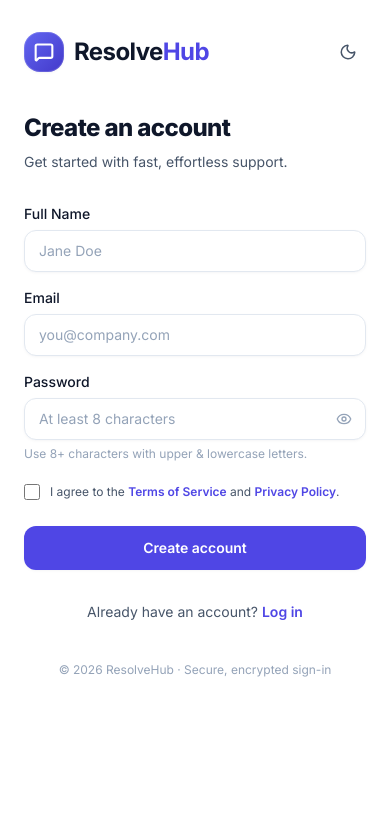
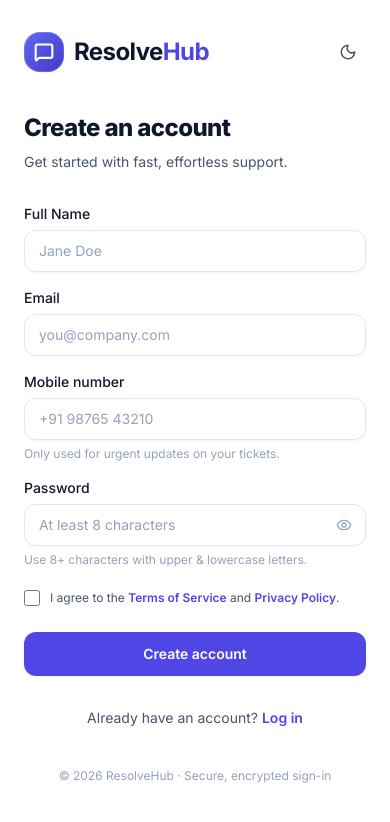
Before and after one commit to 1devchoudhary/ResolveHub, a React (Vite) app in the folder frontend/: page /signup in a window 390 px wide. Shown: the top 822 px of the page. Built offline with nearby package versions, Linux system fonts and the light colour scheme.

Commit message:
feat(frontend): add mobile number field to signup

```diff
--- a/frontend/src/hooks/useSignUp.js
+++ b/frontend/src/hooks/useSignUp.js
@@ -1,9 +1,10 @@
 import { useState } from "react"
-import { validateName, validateEmail, validatePassword } from "../utilities/validation";
+import { validateName, validateEmail, validateMobile, validatePassword } from "../utilities/validation";
 
 export const useSignUp =  () => {
     const [fullName, setFullName] = useState("");
     const [email, setEmail] = useState("");
+    const [mobile, setMobile] = useState("");
     const [password, setPassword] = useState("");
     const [showPassword, setShowPassword] = useState(false);
     const [agreeTerms, setAgreeTerms] = useState(false);
@@ -21,6 +22,10 @@ export const useSignUp =  () => {
         const emailError = validateEmail(email);
         if(emailError) newErrors.email = emailError;
 
+        const mobileError = validateMobile(mobile);
+        if(mobileError) newErrors.mobile = mobileError;
+
+
         const passwordError = validatePassword(password);
         if(passwordError) newErrors.password = passwordError;
 
@@ -35,6 +40,7 @@ export const useSignUp =  () => {
     return {
     fullName, setFullName,
     email, setEmail,
+    mobile, setMobile,
     password, setPassword,
     showPassword, setShowPassword,
     agreeTerms, setAgreeTerms,
--- a/frontend/src/mocks/customerData.js
+++ b/frontend/src/mocks/customerData.js
@@ -17,7 +17,7 @@ export const currentUser = {
   _id: 'u_1001',
   name: 'Jane Cooper',
   email: 'jane.cooper@acme.io',
-  phone: '+1 415 555 0132',
+  mobile: '+919876543210',
   role: 'user',
   createdAt: daysAgo(220),
 };
--- a/frontend/src/pages/Signup.jsx
+++ b/frontend/src/pages/Signup.jsx
@@ -9,6 +9,7 @@ export const Signup = () => {
     const {
         fullName, setFullName,
         email, setEmail,
+        mobile, setMobile,
         password, setPassword,
         showPassword, setShowPassword,
         agreeTerms, setAgreeTerms,
@@ -65,6 +66,27 @@ export const Signup = () => {
                         invalid={Boolean(error.email)}
                     />
                     <FieldError>{error.email}</FieldError>
+                </div>
+
+                {/* Mobile Field */}
+                <div>
+                    <Label htmlFor="mobile">Mobile number</Label>
+                    <Input
+                        id="mobile"
+                        type="tel"
+                        inputMode="tel"
+                        required
+                        autoComplete="tel"
+                        value={mobile}
+                        onChange={(e) => setMobile(e.target.value)}
+                        placeholder="+91 98765 43210"
+                        invalid={Boolean(error.mobile)}
+                    />
+                    {error.mobile ? (
+                        <FieldError>{error.mobile}</FieldError>
+                    ) : (
+                        <FieldHint>Only used for urgent updates on your tickets.</FieldHint>
+                    )}
                 </div>
 
                 {/* Password Field */}
--- a/frontend/src/pages/customer/Settings.jsx
+++ b/frontend/src/pages/customer/Settings.jsx
@@ -55,8 +55,8 @@ export const Settings = () => (
                 <Input id="settings-email" name="email" type="email" defaultValue={currentUser.email} autoComplete="email" />
               </div>
               <div>
-                <Label htmlFor="settings-phone">Phone</Label>
-                <Input id="settings-phone" name="mobile" type="tel" defaultValue={currentUser.phone} autoComplete="tel" />
+                <Label htmlFor="settings-mobile">Mobile number</Label>
+                <Input id="settings-mobile" name="mobile" type="tel" defaultValue={currentUser.mobile} autoComplete="tel" />
               </div>
             </div>
           </div>
--- a/frontend/src/utilities/validation.js
+++ b/frontend/src/utilities/validation.js
@@ -15,6 +15,28 @@ export const validateEmail = (email) => {
     return null;
 }
 
+// Optional prefix (+91 / 91 / 0), then a 10-digit Indian mobile starting with 6-9.
+// The 10 digits are captured so normalizeMobile can rebuild one standard format.
+const MOBILE_PATTERN = /^(?:\+91|91|0)?([6-9]\d{9})$/
+
+// Drop formatting characters: "+91 (98067) 643-65" -> "+919806764365"
+const stripMobileFormatting = (mobile) => mobile.replace(/[\s\-().]/g, "")
+
+export const validateMobile = (mobile) => {
+    if(!mobile.trim()) return "Mobile number is required"
+
+    if(!MOBILE_PATTERN.test(stripMobileFormatting(mobile))) return "Please Enter a Valid Mobile Number"
+
+    return null;
+}
+
+// Any accepted format -> "+91XXXXXXXXXX" (E.164), so the same number is always stored the same way.
+// Returns null for invalid input — validate first.
+export const normalizeMobile = (mobile) => {
+    const match = stripMobileFormatting(mobile).match(MOBILE_PATTERN)
+    return match ? `+91${match[1]}` : null
+}
+
 export const validatePassword = (password) => {
 
     if (password.length < 8) return "Password must be atleast 8 characters"
```
